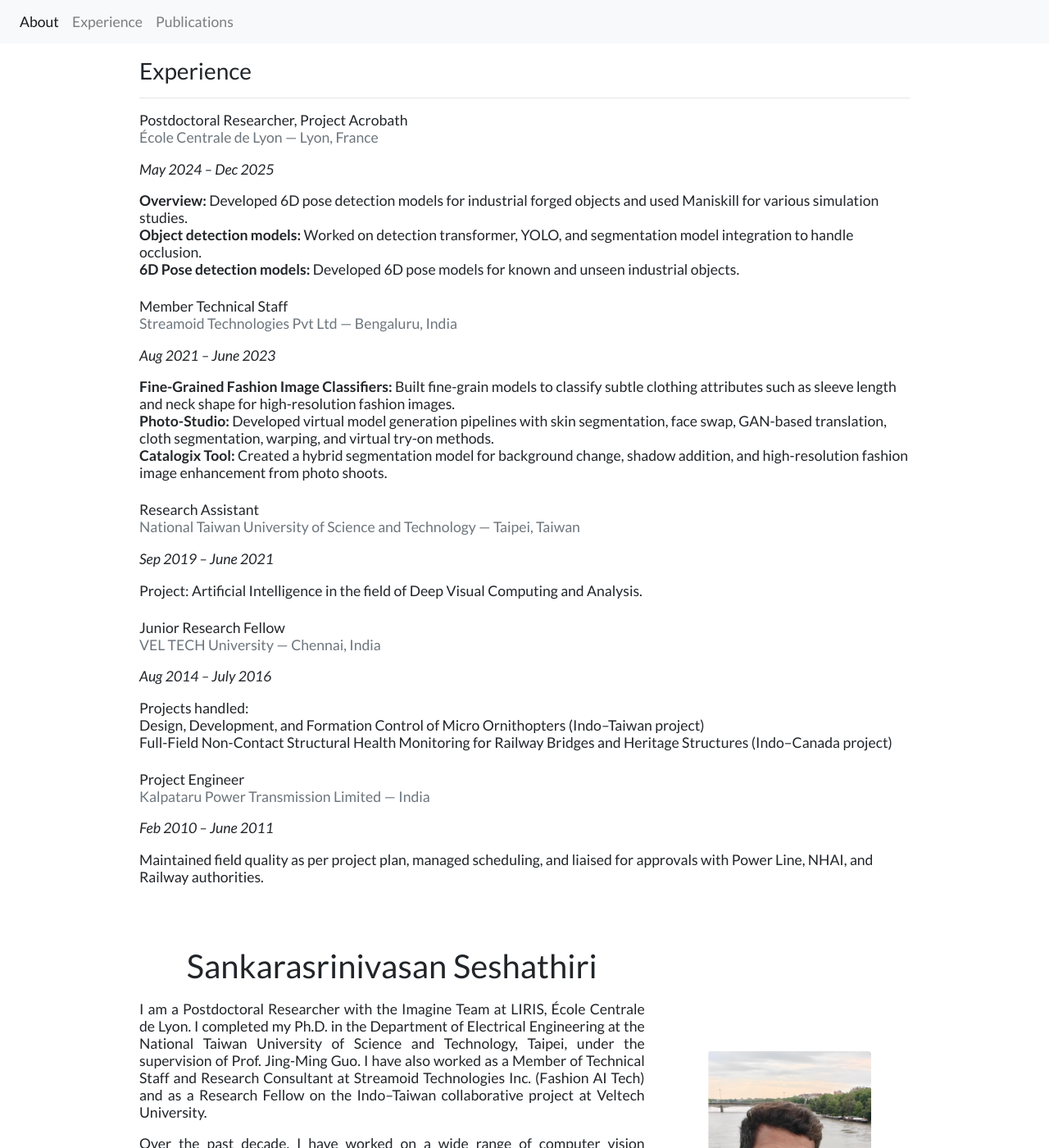
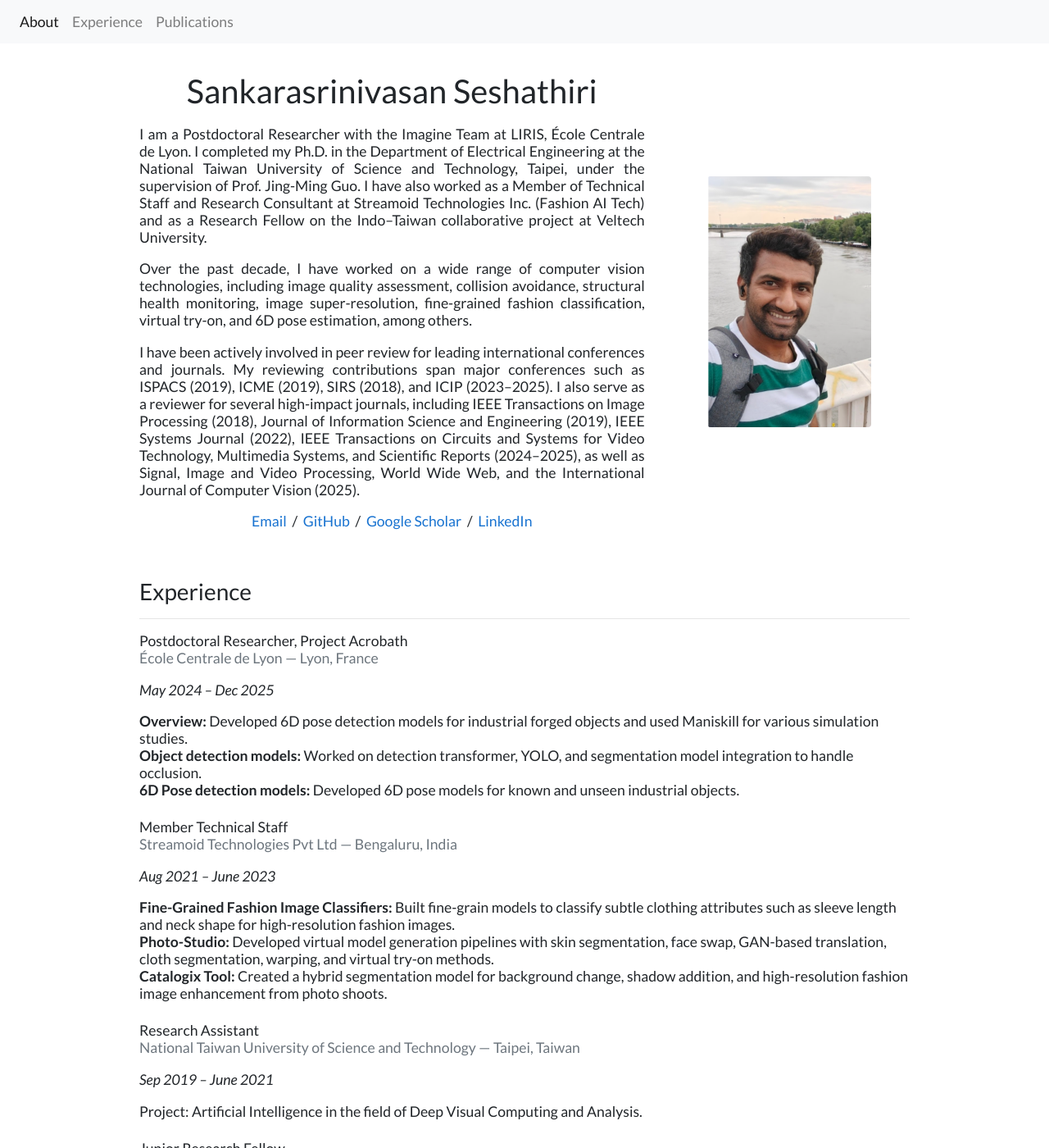
Before and after one commit to SankarSrin/SankarSrin.github.io, a Jekyll site: the page built from index.html, in a window 1280 px wide and 1400 px high. Shown: the whole window at 82% size. Built offline with Jekyll 4.4.1, drawn with Linux system fonts in a browser that asks for light colours; some of the changed text lies outside the part shown.

Commit message:
experience

```diff
--- a/index.html
+++ b/index.html
@@ -2,8 +2,7 @@
 layout: default
 ---
 
-<!-- ===== Experience Section ===== -->
-{% include experience.html %}
+
 
 <!-- ===== Bio Section ===== -->
 <section id="bio" class="container py-4">
@@ -57,5 +56,7 @@ layout: default
   </div>
 </section>
 
+<!-- ===== Experience Section ===== -->
+{% include experience.html %}
 <!-- ===== Publications Section ===== -->
 {% include publications.html %}
```
